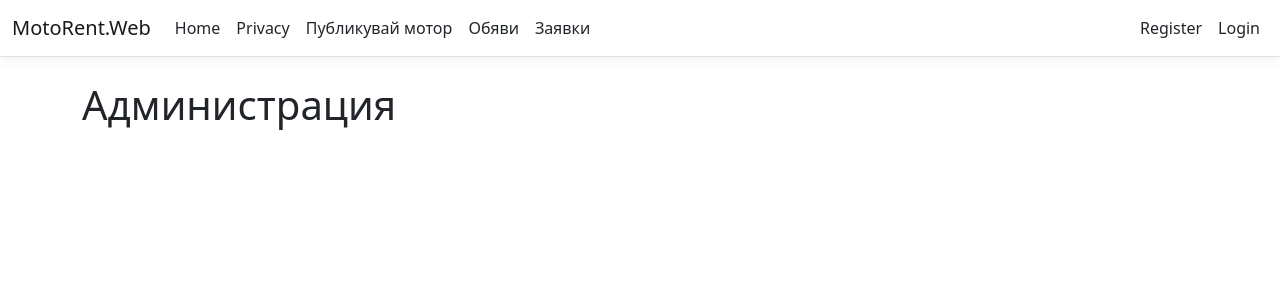
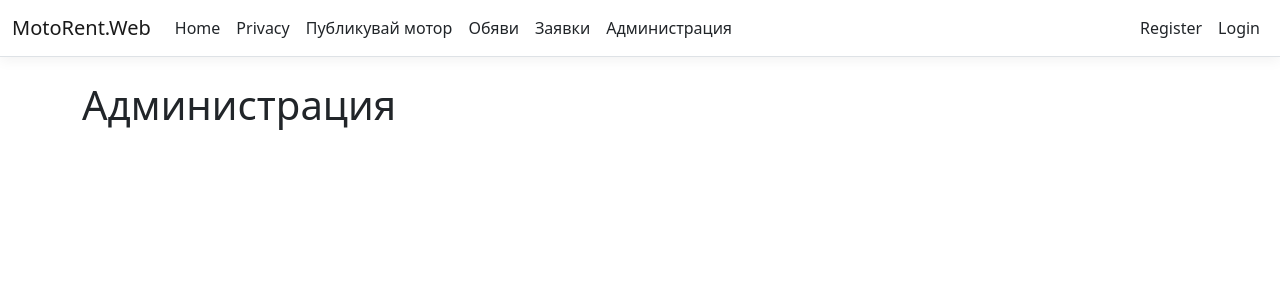
Before and after one commit to Melih20012206/MotoRent, an ASP.NET Core app: page /Admin in a window 1280 px wide. Shown: the top 300 px of the page. Run offline with ASP.NET Core 8, Linux system fonts and the light colour scheme; the visitor is signed in with stand-in values (Sample User, id 1); style sheets or scripts are compiled from the project's sources; some libraries are stand-ins or nearby versions.

Commit message:
Add admin dashboard link to navigation

```diff
--- a/MotoRent.Web/Views/Shared/_Layout.cshtml
+++ b/MotoRent.Web/Views/Shared/_Layout.cshtml
@@ -45,6 +45,16 @@
                                    asp-controller="RentalRequests"
                                    asp-action="Outgoing">Заявки</a>
                             </li>
+
+                            @if (User.IsInRole("Administrator"))
+                            {
+                                <li class="nav-item">
+                                    <a class="nav-link text-dark"
+                                       asp-area="Admin"
+                                       asp-controller="Dashboard"
+                                       asp-action="Index">Администрация</a>
+                                </li>
+                            }
                         }
                     </ul>
                     <partial name="_LoginPartial" />
```
